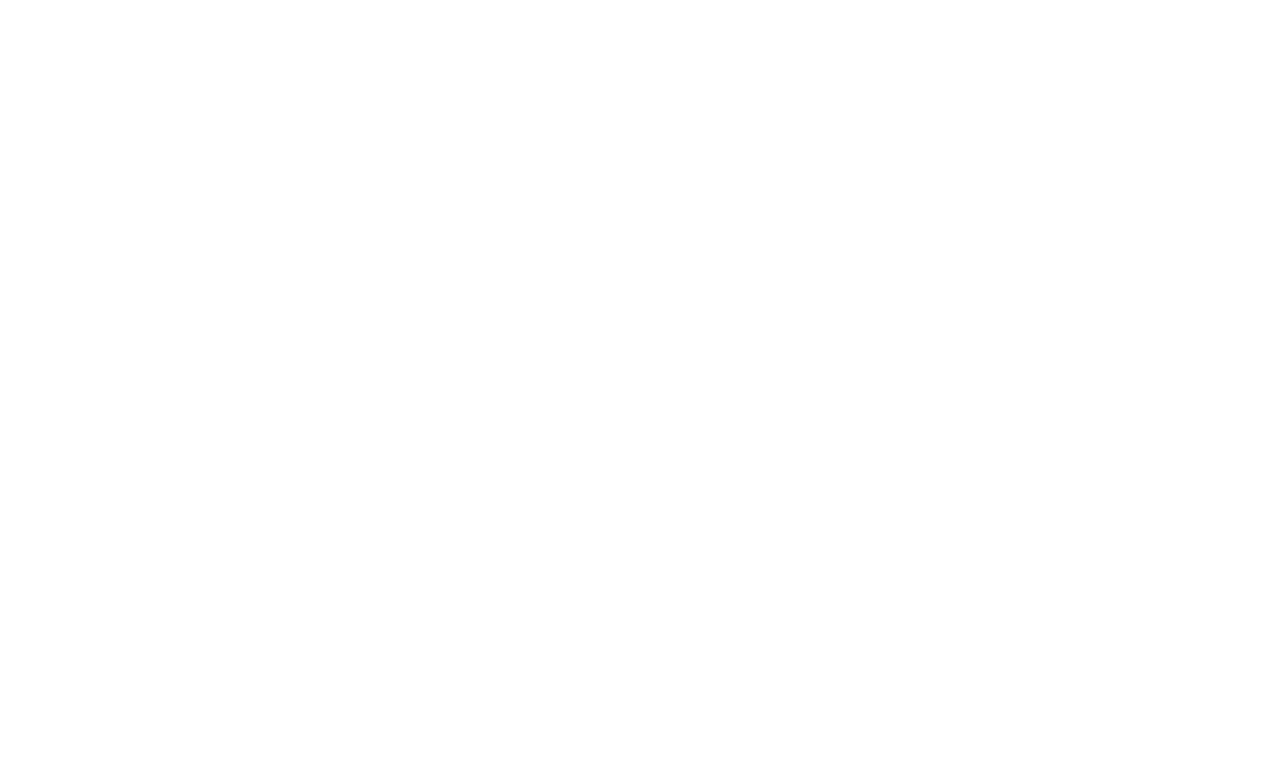
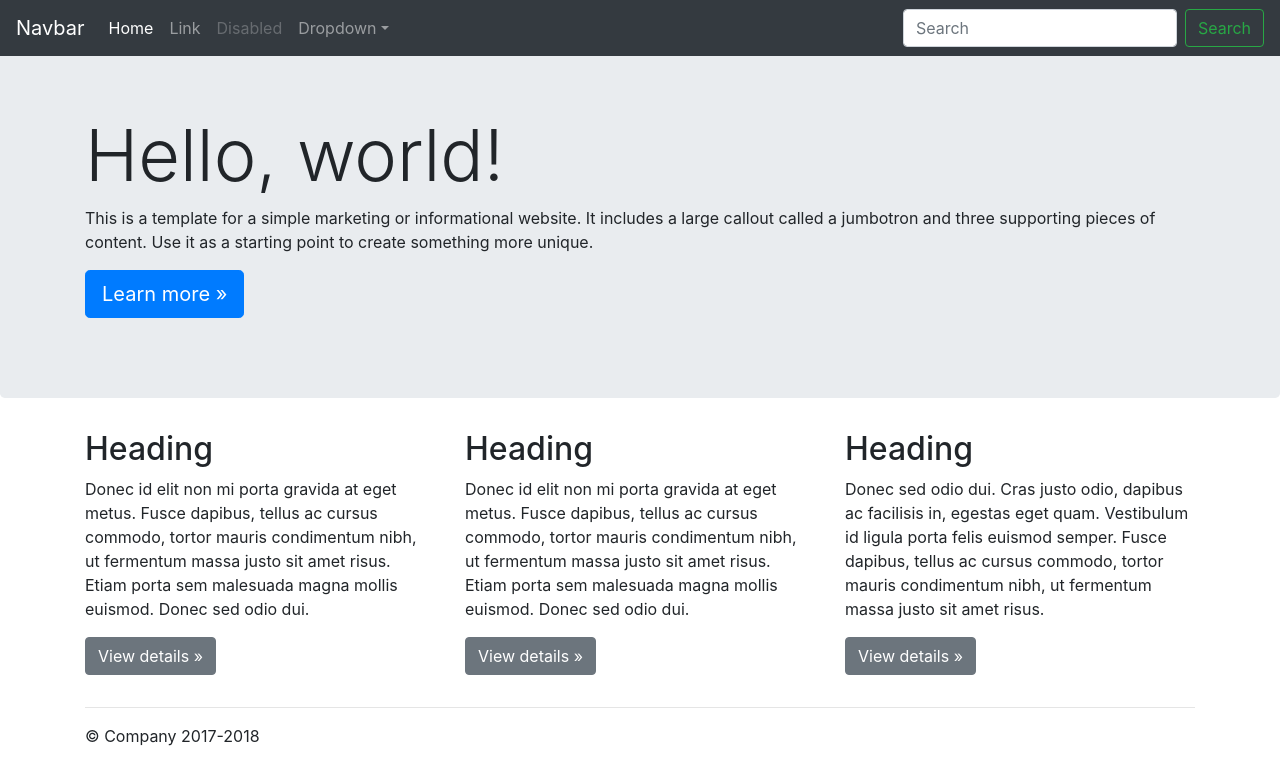
Before and after one commit to siddharthchavan/artportfolio, a website: page public/home.html in a window 1280 px wide. Drawn offline with nearby package versions, Linux system fonts and the light colour scheme.

Commit message:
Bootstrap debugging, Jumbotron added.

```diff
--- a/package.json
+++ b/package.json
@@ -17,7 +17,7 @@
   },
   "homepage": "https://github.com/siddharthchavan/artportfolio#readme",
   "dependencies": {
-    "bootstrap": "^4.1.3",
+    "bootstrap": "^3.3.7",
     "jquery": "^3.3.1",
     "popper.js": "^1.14.4"
   }
--- a/public/home.html
+++ b/public/home.html
@@ -1,10 +1,108 @@
+
 <!DOCTYPE html>
-<html lang="en" dir="ltr">
+<html lang="en">
   <head>
     <meta charset="utf-8">
-    <title>Art Portfolio</title>
+    <meta name="viewport" content="width=device-width, initial-scale=1, shrink-to-fit=no">
+    <meta name="description" content="">
+    <meta name="author" content="">
+    <link rel="icon" href="../../../../favicon.ico">
+
+    <title>Art Portfolio - Home Page</title>
+
+    <!-- Bootstrap core CSS -->
+    <link rel="stylesheet" href="https://maxcdn.bootstrapcdn.com/bootstrap/4.0.0/css/bootstrap.min.css" integrity="sha384-Gn5384xqQ1aoWXA+058RXPxPg6fy4IWvTNh0E263XmFcJlSAwiGgFAW/dAiS6JXm" crossorigin="anonymous">
+
+    <!-- Custom styles for this template -->
+    <link href="jumbotron.css" rel="stylesheet">
   </head>
+
   <body>
 
+    <nav class="navbar navbar-expand-md navbar-dark fixed-top bg-dark">
+      <a class="navbar-brand" href="#">Navbar</a>
+      <button class="navbar-toggler" type="button" data-toggle="collapse" data-target="#navbarsExampleDefault" aria-controls="navbarsExampleDefault" aria-expanded="false" aria-label="Toggle navigation">
+        <span class="navbar-toggler-icon"></span>
+      </button>
+
+      <div class="collapse navbar-collapse" id="navbarsExampleDefault">
+        <ul class="navbar-nav mr-auto">
+          <li class="nav-item active">
+            <a class="nav-link" href="#">Home <span class="sr-only">(current)</span></a>
+          </li>
+          <li class="nav-item">
+            <a class="nav-link" href="#">Link</a>
+          </li>
+          <li class="nav-item">
+            <a class="nav-link disabled" href="#">Disabled</a>
+          </li>
+          <li class="nav-item dropdown">
+            <a class="nav-link dropdown-toggle" href="http://example.com" id="dropdown01" data-toggle="dropdown" aria-haspopup="true" aria-expanded="false">Dropdown</a>
+            <div class="dropdown-menu" aria-labelledby="dropdown01">
+              <a class="dropdown-item" href="#">Action</a>
+              <a class="dropdown-item" href="#">Another action</a>
+              <a class="dropdown-item" href="#">Something else here</a>
+            </div>
+          </li>
+        </ul>
+        <form class="form-inline my-2 my-lg-0">
+          <input class="form-control mr-sm-2" type="text" placeholder="Search" aria-label="Search">
+          <button class="btn btn-outline-success my-2 my-sm-0" type="submit">Search</button>
+        </form>
+      </div>
+    </nav>
+
+    <main role="main">
+
+      <!-- Main jumbotron for a primary marketing message or call to action -->
+      <div>
+        <br />
+        <br />
+      </div>
+      <div class="jumbotron">
+        <div class="container">
+          <h1 class="display-3">Hello, world!</h1>
+          <p>This is a template for a simple marketing or informational website. It includes a large callout called a jumbotron and three supporting pieces of content. Use it as a starting point to create something more unique.</p>
+          <p><a class="btn btn-primary btn-lg" href="#" role="button">Learn more &raquo;</a></p>
+        </div>
+      </div>
+
+      <div class="container">
+        <!-- Example row of columns -->
+        <div class="row">
+          <div class="col-md-4">
+            <h2>Heading</h2>
+            <p>Donec id elit non mi porta gravida at eget metus. Fusce dapibus, tellus ac cursus commodo, tortor mauris condimentum nibh, ut fermentum massa justo sit amet risus. Etiam porta sem malesuada magna mollis euismod. Donec sed odio dui. </p>
+            <p><a class="btn btn-secondary" href="#" role="button">View details &raquo;</a></p>
+          </div>
+          <div class="col-md-4">
+            <h2>Heading</h2>
+            <p>Donec id elit non mi porta gravida at eget metus. Fusce dapibus, tellus ac cursus commodo, tortor mauris condimentum nibh, ut fermentum massa justo sit amet risus. Etiam porta sem malesuada magna mollis euismod. Donec sed odio dui. </p>
+            <p><a class="btn btn-secondary" href="#" role="button">View details &raquo;</a></p>
+          </div>
+          <div class="col-md-4">
+            <h2>Heading</h2>
+            <p>Donec sed odio dui. Cras justo odio, dapibus ac facilisis in, egestas eget quam. Vestibulum id ligula porta felis euismod semper. Fusce dapibus, tellus ac cursus commodo, tortor mauris condimentum nibh, ut fermentum massa justo sit amet risus.</p>
+            <p><a class="btn btn-secondary" href="#" role="button">View details &raquo;</a></p>
+          </div>
+        </div>
+
+        <hr>
+
+      </div> <!-- /container -->
+
+    </main>
+
+    <footer class="container">
+      <p>&copy; Company 2017-2018</p>
+    </footer>
+
+    <!-- Bootstrap core JavaScript
+    ================================================== -->
+    <!-- Placed at the end of the document so the pages load faster -->
+    <script src="https://code.jquery.com/jquery-3.2.1.slim.min.js" integrity="sha384-KJ3o2DKtIkvYIK3UENzmM7KCkRr/rE9/Qpg6aAZGJwFDMVNA/GpGFF93hXpG5KkN" crossorigin="anonymous"></script>
+    <script>window.jQuery || document.write('<script src="../../../../assets/js/vendor/jquery-slim.min.js"><\/script>')</script>
+    <script src="../../../../assets/js/vendor/popper.min.js"></script>
+    <script src="../../../../dist/js/bootstrap.min.js"></script>
   </body>
 </html>
```
Also changed, not shown: 1 other file.
